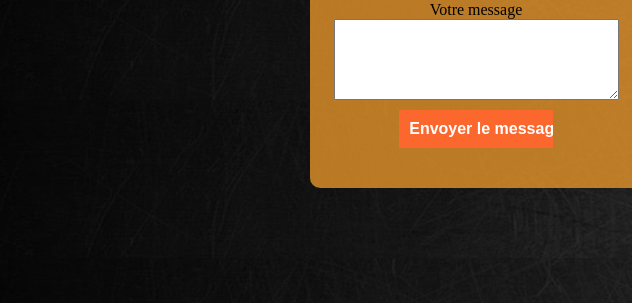
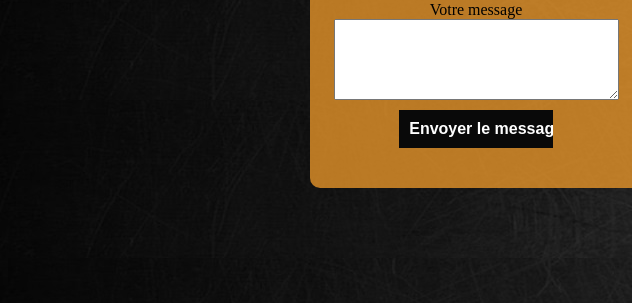
Before and after one commit to Yradouani/Passez_la_commande, a website with bundled scripts: page contact.html in a window 1280 px wide. Shown: the part 431-734 px from the top of the page, 0-632 px from the left. Built offline with nearby package versions, Linux system fonts and the light colour scheme; a web font is replaced by a local one.

Commit message:
Change color

```diff
--- a/styles/contact.css
+++ b/styles/contact.css
@@ -165,7 +165,7 @@
     #MonBouton {
         width: 12vw;
         color: #fff;
-        background-color: rgb(251, 103, 44);
+        background-color: rgb(9, 9, 9);
         border: none;
         font-size: 16px;
         font-weight: bold;
```
